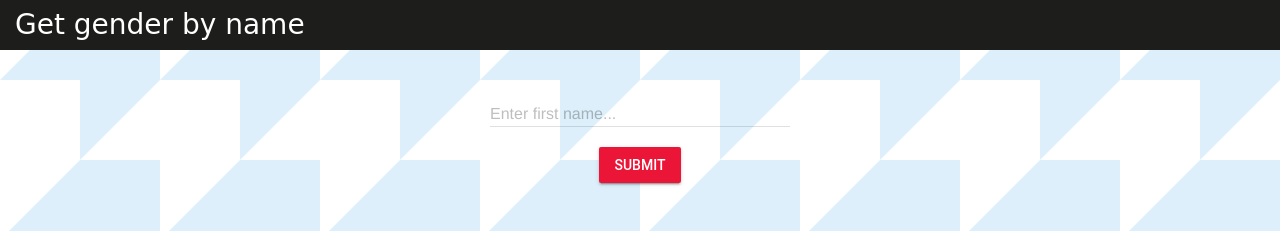
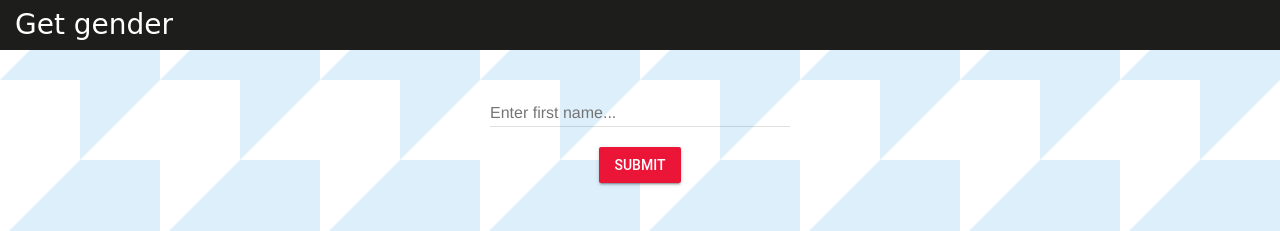
Before and after one commit to sourabh09/getgenderbyname, a plain HTML site: page index.html in a window 1280 px wide. Shown: the top 231 px of the page. Drawn offline with nearby package versions, Linux system fonts and the light colour scheme; a web font is replaced by a local one.

Commit message:
Update index.html

```diff
--- a/index.html
+++ b/index.html
@@ -1,7 +1,7 @@
 <!DOCTYPE html>
 <html>
 <head>
-  <title>Get gender by name</title>
+  <title>Get gender</title>
   <meta charset="utf-8">
    <meta http-equiv="X-UA-Compatible" content="IE=edge">
    <meta name="robots" content="index, follow"/>
@@ -10,7 +10,7 @@
   <meta name="mobile-web-app-capable" content="yes"/>
   <meta name="apple-mobile-web-app-capable" content="yes"/>
   <link rel="shortcut icon" href="favicon.ico" />
-  <meta name="apple-mobile-web-app-title" content="Get gender by name"/>
+  <meta name="apple-mobile-web-app-title" content="Get gender"/>
   <meta name="apple-mobile-web-app-status-bar-style" content="black"/>
   <link rel="apple-touch-icon" href="icon.png"/>
   <meta name="viewport" content="width=device-width, initial-scale=1.0, user-scalable=no">
@@ -22,7 +22,7 @@
   <script src="script.js"></script>
   <link rel="stylesheet" type="text/css" href="style.css">
 </head>
-<header>Get gender by name</header>
+<header>Get gender</header>
 <body>
 <div class="container">
   <div class="dummy">
@@ -31,8 +31,8 @@
 <div class="inputsection">
 <form action="javascript:void(0);">
   <div class="mdl-textfield mdl-js-textfield mdl-textfield--floating-label">
-    <input style="color:#000" onkeypress="return AvoidSpace(event)" class="mdl-textfield__input"  type="text" id="name" placeholder="" size="50" autocomplete="off">
-    <label class="mdl-textfield__label" type="submit" for="sample3">Enter first name...</label>
+    <input onkeypress="return AvoidSpace(event)" class="mdl-textfield__input"  type="text" id="name" placeholder="Enter first name..." size="50" autocomplete="off">
+  <!--   <label class="mdl-textfield__label" type="submit" for="sample3">Enter first name...</label> -->
   </div><br>
   <button style="color:#FFF" onclick="getData()" class="mdl-button mdl-js-button mdl-button--raised mdl-js-ripple-effect mdl-button--colored">
     SUBMIT
```
